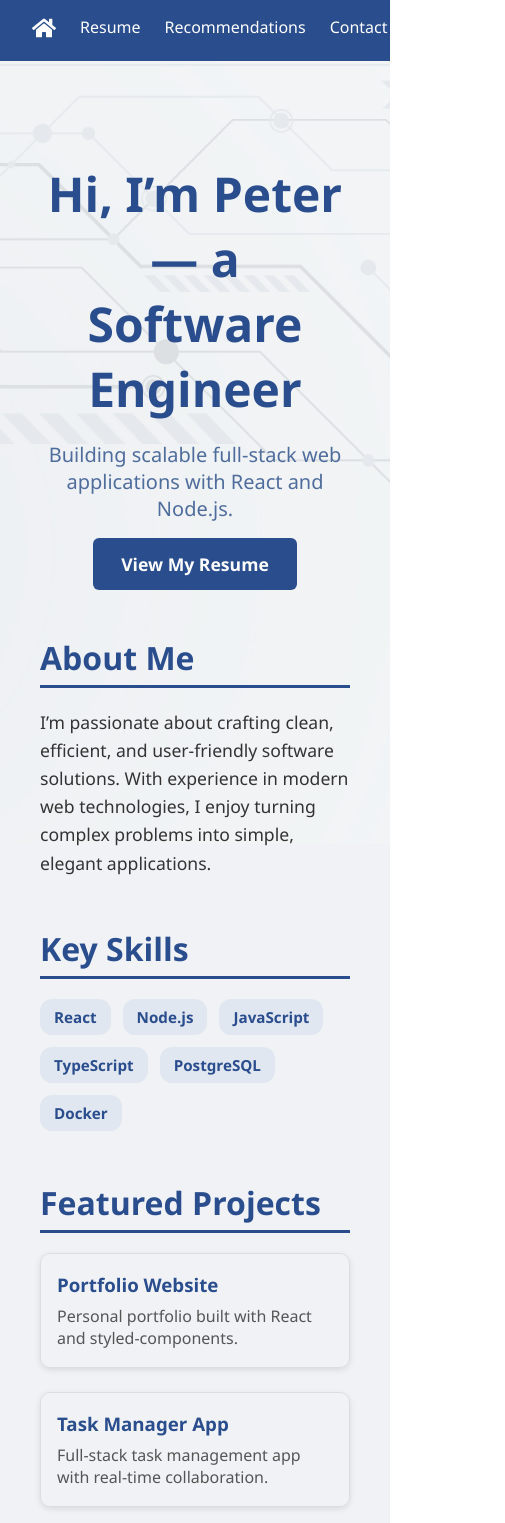
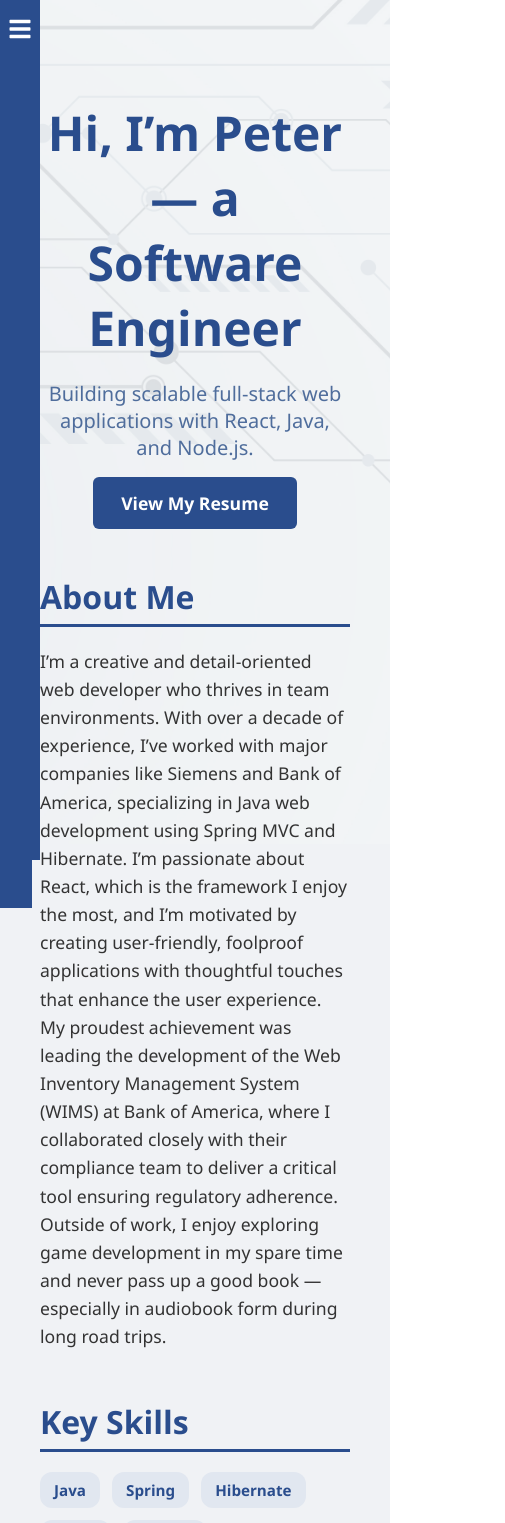
Before and after one commit to peter-howland/objective, a React (Create React App) app: page / in a window 390 px wide. Shown: the top 1523 px of the page, 505 px wide, since content can reach past the window. Built offline with nearby package versions, Linux system fonts and the light colour scheme.

Commit message:
Now mobile friendly; added portfolio items; added resume download link; updated bio.

```diff
--- a/src/App.js
+++ b/src/App.js
@@ -9,7 +9,7 @@ import ContactPage from './components/view/pages/Contact'
 import ThankYouPage from './components/view/pages/ThankYou'
 import PortfolioPage from './components/view/pages/Portfolio'
 import ResumePage from './components/view/pages/Resume'
-import RecommendationsPage from './components/view/pages/Recommendations'
+import RecommendationsPage from './components/view/pages/References'
 import styled from 'styled-components'
 
 const AppContainer = styled.div`
--- a/src/components/view/NavBar.js
+++ b/src/components/view/NavBar.js
@@ -1,29 +1,24 @@
-import React from 'react'
+import React, { useState, useRef, useEffect } from 'react'
 import { Link } from 'react-router-dom'
 import styled from 'styled-components'
+import { FaBars } from 'react-icons/fa'
 import Socials from './Socials'
-import { FaHome } from 'react-icons/fa'
 
 const Nav = styled.nav`
   background: #2a4d8d;
   padding: 1rem 2rem;
   display: flex;
+  justify-content: space-between;
   align-items: center;
-  justify-content: space-between;
-  width: 100%;
-  box-sizing: border-box;
-`
 
-const SocialsWrapper = styled.div`
-  margin-left: 20px;
-`
-const NavItems = styled.div`
-  display: flex;
-  gap: 1.5rem;
+  @media (max-width: 768px) {
+    display: none;
+  }
 `
 
 const NavItem = styled(Link)`
   color: #fff;
+  margin: 0 1rem;
   text-decoration: none;
   font-weight: 500;
 
@@ -32,19 +27,126 @@ const NavItem = styled(Link)`
   }
 `
 
-const NavBar = () => (
+const MobileSidebarWrapper = styled.div`
+  display: none;
+
+  @media (max-width: 768px) {
+    display: flex;
+    flex-direction: column;
+    position: fixed;
+    top: 0;
+    left: 0;
+    background: #2a4d8d;
+    height: 100vh;
+    width: 40px;
+    align-items: center;
+    padding-top: 1rem;
+    z-index: 1100;
+  }
+`
+
+const SidebarButton = styled.button`
+  background: none;
+  border: none;
+  color: white;
+  font-size: 1.5rem;
+  cursor: pointer;
+`
+
+const SidebarMenu = styled.div`
+  position: fixed;
+  top: 0;
+  left: ${({ open }) => (open ? '40px' : '-250px')};
+  width: 250px;
+  height: 100vh;
+  background-color: #2a4d8d;
+  display: flex;
+  flex-direction: column;
+  padding: 2rem 1rem;
+  transition: left 0.3s ease-in-out;
+  z-index: 1000;
+
+  @media (min-width: 769px) {
+    display: none;
+  }
+`
+
+const SidebarNavItem = styled(Link)`
+  color: white;
+  margin-bottom: 1.5rem;
+  text-decoration: none;
+  font-size: 1.2rem;
+
+  &:hover {
+    color: #d9e4f5;
+  }
+`
+
+const NavBar = () => {
+  const [menuOpen, setMenuOpen] = useState(false)
+  const menuRef = useRef(null)
+  const buttonRef = useRef(null)
+
+  useEffect(() => {
+    function handleClickOutside(event) {
+      if (
+        menuRef.current &&
+        !menuRef.current.contains(event.target) &&
+        buttonRef.current &&
+        !buttonRef.current.contains(event.target)
+      ) {
+        setMenuOpen(false)
+      }
+    }
+
+    if (menuOpen) {
+      document.addEventListener('mousedown', handleClickOutside)
+    }
+
+    return () => {
+      document.removeEventListener('mousedown', handleClickOutside)
+    }
+  }, [menuOpen])
+
+  return (
+    <>
       <Nav>
-    <NavItems>
-      <NavItem to="/">
-        <FaHome size={24} />
-      </NavItem>
-      {/* <NavItem to="/portfolio">Portfolio</NavItem> */}
+        <div style={{ display: 'flex', gap: '1rem' }}>
+          <NavItem to="/">Home</NavItem>
           <NavItem to="/resume">Resume</NavItem>
-      <NavItem to="/recommendations">Recommendations</NavItem>
+          <NavItem to="/portfolio">Portfolio</NavItem>
+          <NavItem to="/references">References</NavItem>
           <NavItem to="/contact">Contact</NavItem>
-    </NavItems>
+        </div>
         <Socials />
       </Nav>
+
+      <MobileSidebarWrapper>
+        <SidebarButton
+          ref={buttonRef}
+          aria-label={menuOpen ? 'Close menu' : 'Open menu'}
+          onClick={() => setMenuOpen(!menuOpen)}>
+          <FaBars />
+        </SidebarButton>
+      </MobileSidebarWrapper>
+
+      <SidebarMenu ref={menuRef} open={menuOpen}>
+        <SidebarNavItem to="/" onClick={() => setMenuOpen(false)}>
+          Home
+        </SidebarNavItem>
+        <SidebarNavItem to="/resume" onClick={() => setMenuOpen(false)}>
+          Resume
+        </SidebarNavItem>
+        <SidebarNavItem to="/references" onClick={() => setMenuOpen(false)}>
+          References
+        </SidebarNavItem>
+        <SidebarNavItem to="/contact" onClick={() => setMenuOpen(false)}>
+          Contact
+        </SidebarNavItem>
+        <Socials />
+      </SidebarMenu>
+    </>
   )
+}
 
 export default NavBar
--- a/src/components/view/pages/Home.js
+++ b/src/components/view/pages/Home.js
@@ -123,32 +123,26 @@ const ContactTeaser = styled.div`
 `
 
 const Home = () => {
-  const skills = [
-    'React',
-    'Node.js',
-    'JavaScript',
-    'TypeScript',
-    'PostgreSQL',
-    'Docker'
-  ]
+  const skills = ['Java', 'Spring', 'Hibernate', 'React', 'Node.js']
 
   const featuredProjects = [
     {
       title: 'Portfolio Website',
-      description: 'Personal portfolio built with React and styled-components.',
+      description:
+        'A responsive personal site built with React and styled-components, designed to showcase my skills and projects.',
       link: '/portfolio'
     },
     {
-      title: 'Task Manager App',
+      title: 'Character Sheet',
       description:
-        'Full-stack task management app with real-time collaboration.',
-      link: '/portfolio/task-manager'
+        'A Java + Spring-powered D&D 5e utility with plans for a React frontend and live deployment.',
+      link: '/portfolio'
     },
     {
-      title: 'Blog Platform',
+      title: 'Marvel Legendary (Unity Demo)',
       description:
-        'A blogging platform featuring markdown support and comments.',
-      link: '/portfolio/blog-platform'
+        'A digital version of the Marvel Legendary card game built with Unity. Includes a gameplay video.',
+      link: '/portfolio'
     }
   ]
 
@@ -157,7 +151,8 @@ const Home = () => {
       <Hero>
         <h1>Hi, I’m Peter — a Software Engineer</h1>
         <p>
-          Building scalable full-stack web applications with React and Node.js.
+          Building scalable full-stack web applications with React, Java, and
+          Node.js.
         </p>
         <CTAButton href="/resume">View My Resume</CTAButton>
       </Hero>
@@ -165,9 +160,20 @@ const Home = () => {
       <Section>
         <SectionTitle>About Me</SectionTitle>
         <IntroText>
-          I’m passionate about crafting clean, efficient, and user-friendly
-          software solutions. With experience in modern web technologies, I
-          enjoy turning complex problems into simple, elegant applications.
+          I’m a creative and detail-oriented web developer who thrives in team
+          environments. With over a decade of experience, I’ve worked with major
+          companies like Siemens and Bank of America, specializing in Java web
+          development using Spring MVC and Hibernate. I’m passionate about
+          React, which is the framework I enjoy the most, and I’m motivated by
+          creating user-friendly, foolproof applications with thoughtful touches
+          that enhance the user experience.
+          <br />
+          My proudest achievement was leading the development of the Web
+          Inventory Management System (WIMS) at Bank of America, where I
+          collaborated closely with their compliance team to deliver a critical
+          tool ensuring regulatory adherence. Outside of work, I enjoy exploring
+          game development in my spare time and never pass up a good book —
+          especially in audiobook form during long road trips.
         </IntroText>
       </Section>
 
--- a/src/components/view/pages/Portfolio.js
+++ b/src/components/view/pages/Portfolio.js
@@ -1,66 +1,134 @@
 import React from 'react'
 import styled from 'styled-components'
 
-const PageWrapper = styled.div`
-  max-width: 1000px;
+const Section = styled.section`
+  padding: 2rem;
+  max-width: 900px;
   margin: 0 auto;
-  padding: 40px 20px;
 `
 
-const Title = styled.h1`
-  color: #2a4d8d;
-  margin-bottom: 20px;
-  text-align: center;
+const Project = styled.div`
+  margin-bottom: 3rem;
+  border-bottom: 1px solid #ccc;
+  padding-bottom: 2rem;
 `
 
-const ProjectList = styled.div`
-  display: grid;
-  grid-template-columns: repeat(auto-fit, minmax(250px, 1fr));
-  gap: 20px;
+const Title = styled.h2`
+  font-size: 1.75rem;
+  margin-bottom: 0.5rem;
 `
 
-const ProjectCard = styled.div`
-  background: #fff;
-  border-radius: 8px;
-  padding: 15px;
-  box-shadow: 0 2px 8px rgba(0, 0, 0, 0.1);
-  text-align: center;
+const Link = styled.a`
+  display: inline-block;
+  margin-bottom: 1rem;
+  color: #2a4d8d;
+  font-weight: bold;
+  text-decoration: none;
+
+  &:hover {
+    text-decoration: underline;
+  }
 `
 
-const ProjectTitle = styled.h3`
-  margin: 10px 0;
-  color: #2a4d8d;
+const Description = styled.p`
+  font-size: 1rem;
+  line-height: 1.6;
+  margin-bottom: 1rem;
 `
 
-const ProjectDescription = styled.p`
-  color: #333;
-  font-size: 0.95rem;
+const VideoWrapper = styled.div`
+  position: relative;
+  padding-bottom: 56.25%;
+  height: 0;
+  overflow: hidden;
+  max-width: 100%;
+  background: #000;
+  margin-top: 1rem;
+
+  iframe {
+    position: absolute;
+    top: 0;
+    left: 0;
+    width: 100%;
+    height: 100%;
+  }
 `
 
-const PortfolioPage = () => (
-  <PageWrapper>
-    <Title>My Portfolio</Title>
-    <ProjectList>
-      <ProjectCard>
-        <ProjectTitle>Project One</ProjectTitle>
-        <ProjectDescription>
-          Short description of project one.
-        </ProjectDescription>
-      </ProjectCard>
-      <ProjectCard>
-        <ProjectTitle>Project Two</ProjectTitle>
-        <ProjectDescription>
-          Short description of project two.
-        </ProjectDescription>
-      </ProjectCard>
-      <ProjectCard>
-        <ProjectTitle>Project Three</ProjectTitle>
-        <ProjectDescription>
-          Short description of project three.
-        </ProjectDescription>
-      </ProjectCard>
-    </ProjectList>
-  </PageWrapper>
-)
+const Portfolio = () => {
+  return (
+    <Section>
+      <Project>
+        <Title>🧑‍💻 Personal Website</Title>
+        <Link
+          href="https://github.com/peter-howland/objective"
+          target="_blank"
+          rel="noopener noreferrer">
+          GitHub Repo
+        </Link>
+        <Description>
+          This portfolio site was built to showcase my work, skills, and
+          experience in a clean and responsive format. It's a React-based
+          project styled with styled-components and includes mobile-first
+          design, a Nav Bar, and a recommendations section styled after
+          LinkedIn. I designed and built the site from the ground up to serve as
+          both a technical demo and a living resume.
+        </Description>
+      </Project>
 
-export default PortfolioPage
+      <Project>
+        <Title>📋 Character Sheet</Title>
+        <Link
+          href="https://github.com/peter-howland/CharacterSheet"
+          target="_blank"
+          rel="noopener noreferrer">
+          GitHub Repo
+        </Link>
+        <Description>
+          Originally built to deepen my understanding of Java, Spring MVC, and
+          Spring Data JPA, this project is a back-end-driven character sheet
+          manager for Dungeons & Dragons 5th Edition, complete with a searchable
+          spell list. It was a valuable learning experience in structuring data
+          relationships, working with Hibernate, and understanding how Spring
+          Boot ties everything together. A future version will include a React
+          front-end and be deployed live.
+        </Description>
+      </Project>
+
+      <Project>
+        <Title>🎮 Marvel Legendary (Unity Game Demo)</Title>
+        <Description>
+          One of my earliest ventures into game development, this Unity project
+          brings the popular Marvel Legendary card game into the digital realm.
+          The game logic mirrors the tabletop experience while introducing
+          animations and a digital rules engine.
+        </Description>
+        <VideoWrapper>
+          <iframe
+            src="https://www.youtube.com/embed/Emjqfc3Eo40"
+            title="Marvel Legendary Unity Demo"
+            frameBorder="0"
+            allowFullScreen></iframe>
+        </VideoWrapper>
+      </Project>
+
+      <Project>
+        <Title>🌳 Project Maple</Title>
+        <Link
+          href="https://github.com/peter-howland/project-maple-v2"
+          target="_blank"
+          rel="noopener noreferrer">
+          GitHub Repo
+        </Link>
+        <Description>
+          Built as a coding challenge for a former employer, Project Maple is a
+          real-time collaborative tree diagram editor. Users in separate
+          sessions can modify the tree, and updates are reflected live without
+          requiring a page reload. It demonstrates my ability to build reactive,
+          stateful apps that synchronize across multiple clients.
+        </Description>
+      </Project>
+    </Section>
+  )
+}
+
+export default Portfolio
--- a/src/components/view/pages/Recommendations.js
+++ /dev/null
@@ -1,27 +0,0 @@
-import React from 'react'
-import styled from 'styled-components'
-import Recommendation from '../Recommendation'
-import recommendations from '../../../data/recommendations.js'
-
-const RecommendationsWrapper = styled.div`
-  max-width: 800px;
-  margin: 40px auto;
-  padding: 20px;
-`
-
-const PageTitle = styled.h2`
-  text-align: center;
-  margin-bottom: 30px;
-  color: #2a4d8d;
-`
-
-const Recommendations = () => (
-  <RecommendationsWrapper>
-    <PageTitle>Recommendations</PageTitle>
-    {recommendations.map((rec, idx) => (
-      <Recommendation key={idx} {...rec} />
-    ))}
-  </RecommendationsWrapper>
-)
-
-export default Recommendations
```
Also changed, not shown: src/components/view/pages/References.js (added, +27 -0 lines), src/components/view/pages/Resume.js (+18 -0 lines), src/components/view/Reference.js (renamed from src/components/view/Recommendation.js), src/data/references.js (renamed from src/data/recommendations.js), 1 other file (tests, documents, lock files or other folders). Lines whose indentation alone changed are shown as unchanged.
